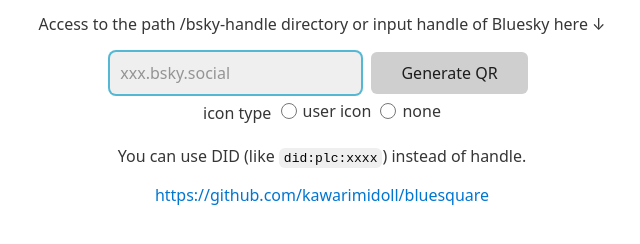
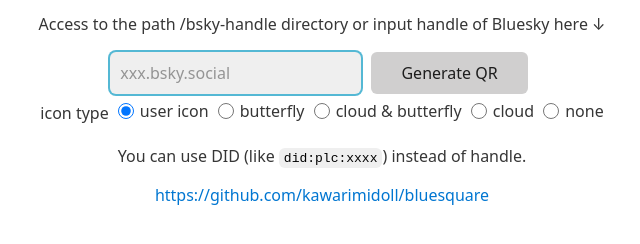
Before and after one commit to kawarimidoll/bluesquare, a plain HTML site: page index.html in a window 1280 px wide. Shown: the part 76-320 px from the top of the page, without its empty margins (318-958 px from the left). Drawn offline with nearby package versions, Linux system fonts and the light colour scheme.

Commit message:
fix: revert bluesky icons

```diff
--- a/index.html
+++ b/index.html
@@ -24,10 +24,10 @@ input { display: inline; }
   </div>
   <div>
     <span>icon type</span>
-    <!-- <label><input type="radio" name="type" value="butterfly" checked>butterfly</label> -->
-    <!-- <label><input type="radio" name="type" value="cloudButterfly">cloud &amp; butterfly</label> -->
-    <!-- <label><input type="radio" name="type" value="cloud">cloud</label> -->
-    <label><input type="radio" name="type" value="user">user icon</label>
+    <label><input type="radio" name="type" value="user" checked>user icon</label>
+    <label><input type="radio" name="type" value="butterfly">butterfly</label>
+    <label><input type="radio" name="type" value="cloudButterfly">cloud &amp; butterfly</label>
+    <label><input type="radio" name="type" value="cloud">cloud</label>
     <label><input type="radio" name="type" value="none">none</label>
   </div>
 </form>
```
